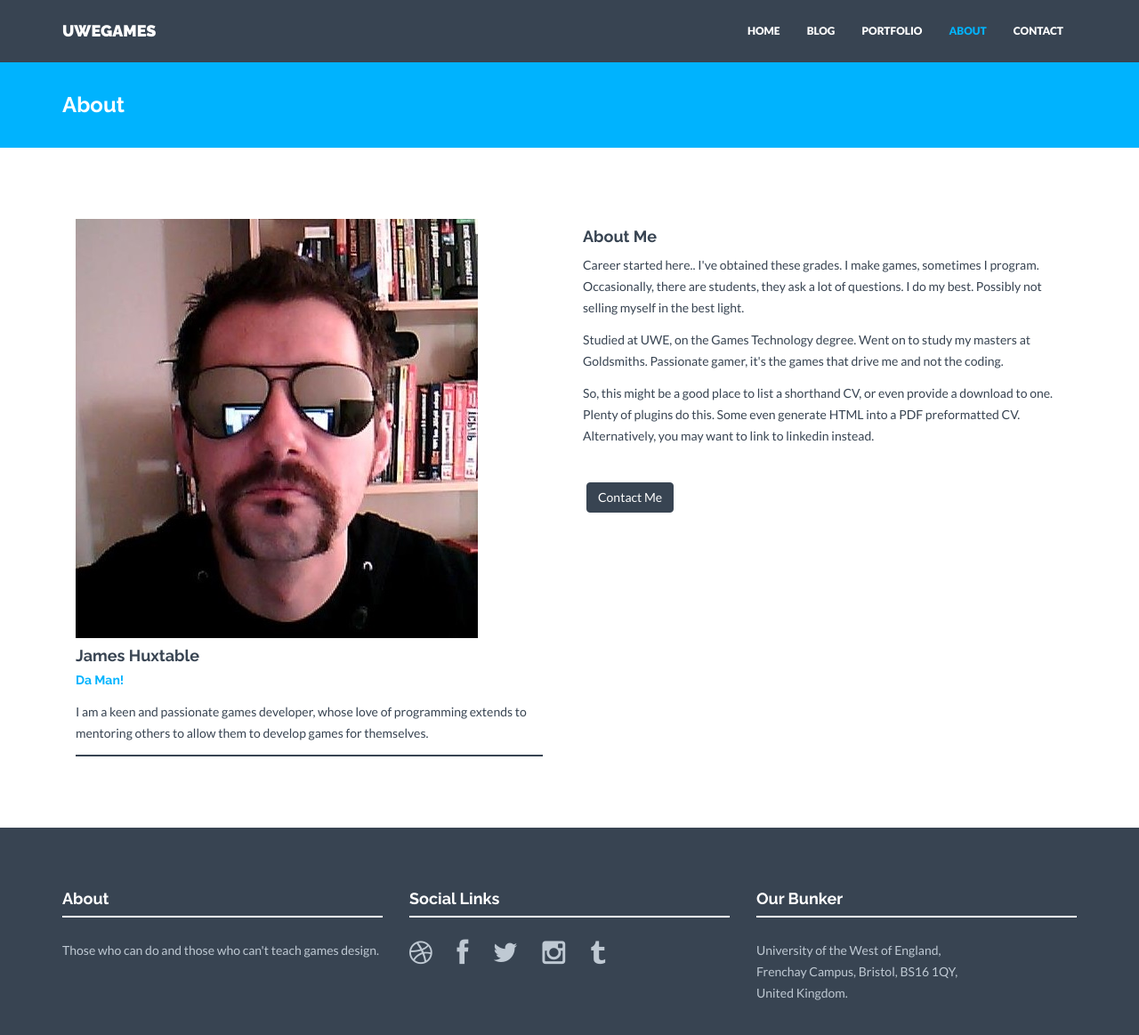
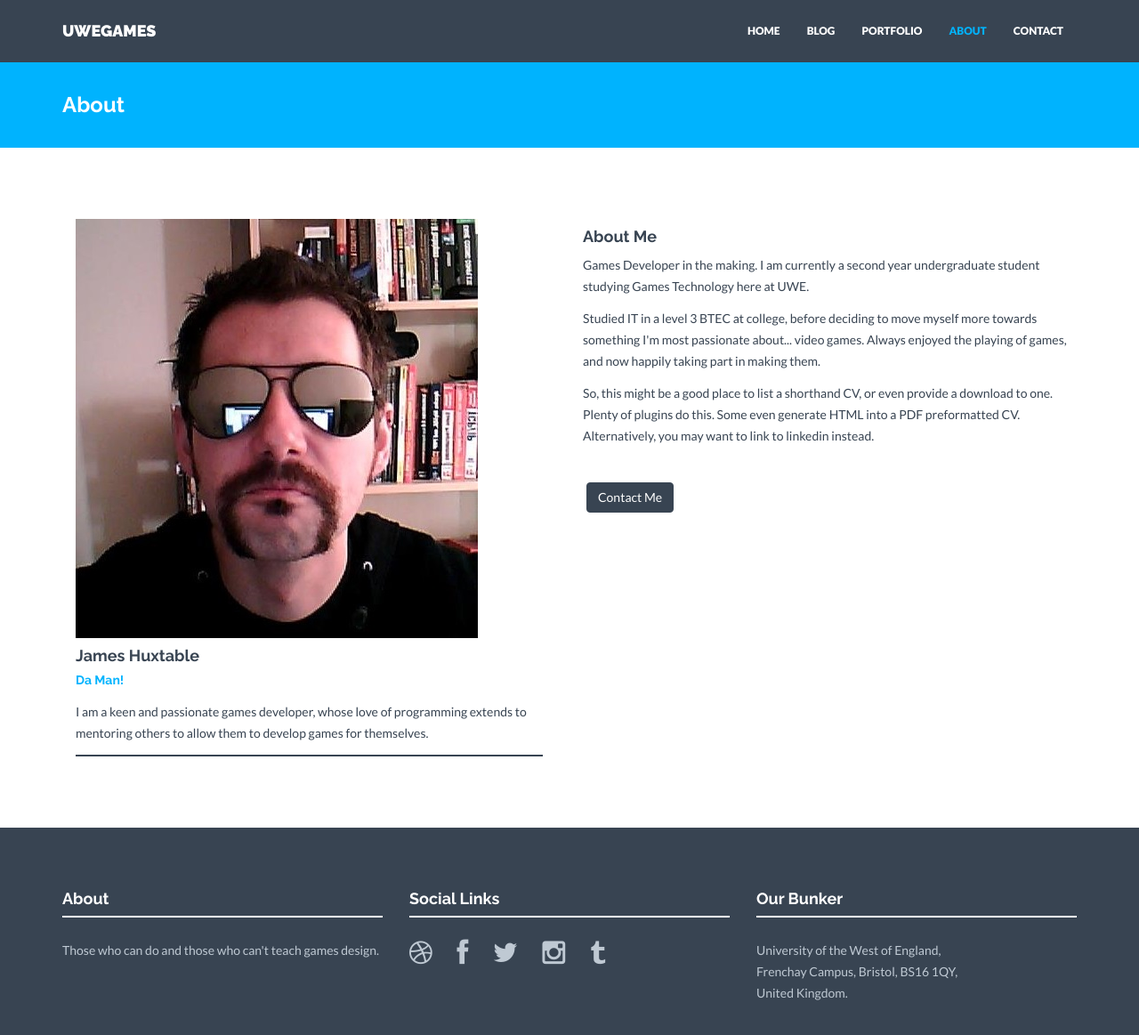
Before and after one commit to Stroudie2/Stroudie2.github.io, a Jekyll site: the page built from about.html, in a window 1280 px wide and 1200 px high. Shown: the top 1163 px of the window at 89% size. Built offline with Jekyll 4.4.1, drawn with Linux system fonts in a browser that asks for light colours; nearby versions of some CDN libraries.

Commit message:
Update about.html

```diff
--- a/about.html
+++ b/about.html
@@ -30,8 +30,8 @@ permalink: /about/
         </div>
         <div class="col-lg-6">
             <h4>About Me</h4>
-            <p>Career started here.. I've obtained these grades. I make games, sometimes I program. Occasionally, there are students, they ask a lot of questions. I do my best. Possibly not selling myself in the best light.</p>
-            <p>Studied at UWE, on the Games Technology degree. Went on to study my masters at Goldsmiths. Passionate gamer, it's the games that drive me and not the coding.</p>
+            <p>Games Developer in the making. I am currently a second year undergraduate student studying Games Technology here at UWE. </p>
+            <p>Studied IT in a level 3 BTEC at college, before deciding to move myself more towards something I'm most passionate about... video games. Always enjoyed the playing of games, and now happily taking part in making them.</p>
             <p>So, this might be a good place to list a shorthand CV, or even provide a download to one. Plenty of plugins do this. Some even generate HTML into a PDF preformatted CV. Alternatively, you may want to link to linkedin instead.</p>
             <p><br/><a href="{{ "/contact/" | prepend: site.baseurl }}" class="btn btn-theme">Contact Me</a></p>
         </div>
```
